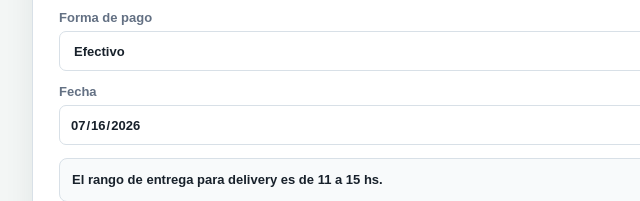
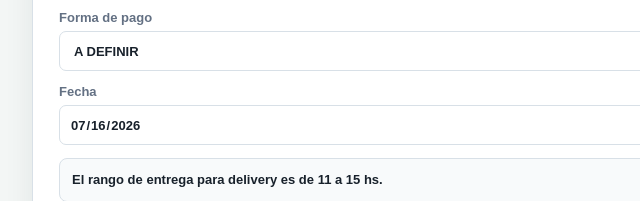
Before and after one commit to jspinelli90/app-pedidos, a website: page public/cliente.html in a window 1280 px wide. Shown: the part 198-399 px from the top of the page, 256-896 px from the left. Drawn offline with Linux system fonts and the light colour scheme; no server answers.

Commit message:
Update cliente.html

```diff
--- a/public/cliente.html
+++ b/public/cliente.html
@@ -103,6 +103,7 @@
 
           <label>Forma de pago
             <select id="clientPayment">
+              <option>A DEFINIR</option>
               <option>Efectivo</option>
               <option>Transferencia</option>
               <option>Tarjeta de debito</option>
```
